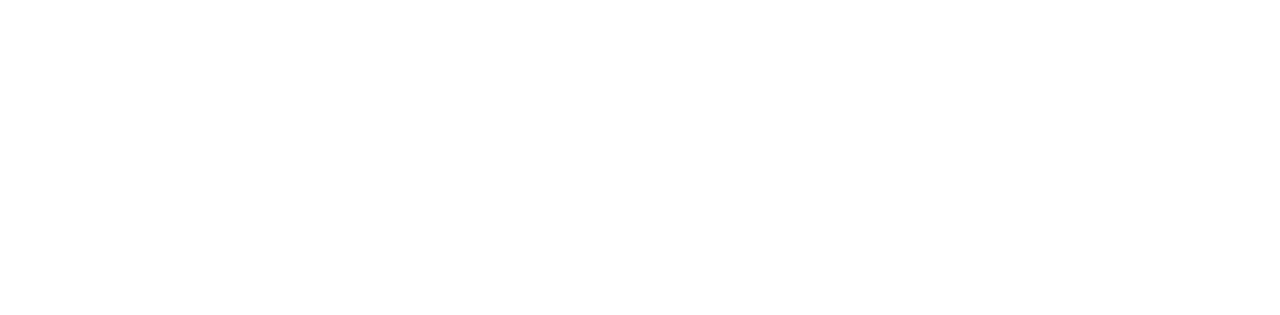
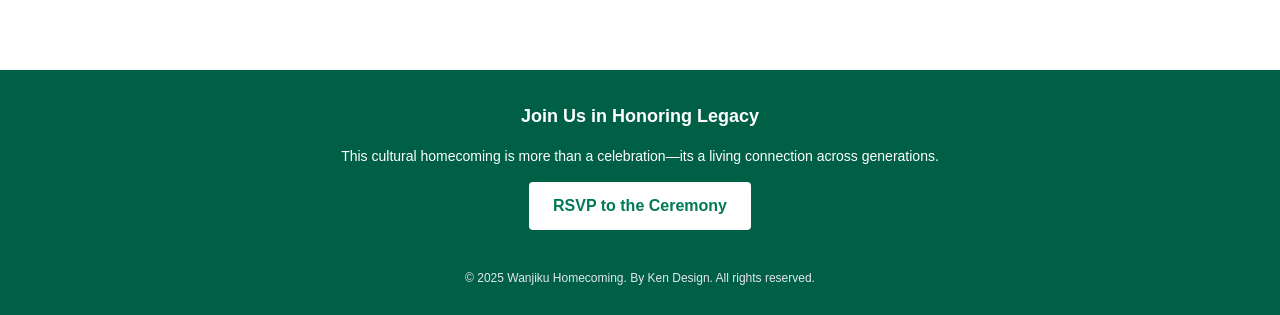
Before and after one commit to JKananda-code/wa-homecoming, a Next.js app: page /celebrations in a window 1280 px wide. Shown: the part 922-1237 px from the top of the page. Before the commit the page ends 928 px from the top, so only its background shows below. Built offline with nearby package versions, Linux system fonts and the light colour scheme.

Commit message:
commit after  adding footer to pages

```diff
--- a/app/components/Footer.tsx
+++ b/app/components/Footer.tsx
@@ -1,9 +1,19 @@
-import React from 'react'
-
-function Footer() {
+export default function Footer() {
   return (
-    <div>Footer</div>
-  )
+    <footer className="bg-emerald-800 text-white text-center py-8 px-6 mt-16">
+      <div className="max-w-4xl mx-auto space-y-4">
+        <p className="text-lg font-semibold">Join Us in Honoring Legacy</p>
+        <p className="text-sm">
+          This cultural homecoming is more than a celebration—its a living connection across generations.
+        </p>
+        <a
+          href="#"
+          className="inline-block bg-white text-emerald-700 font-semibold px-6 py-3 rounded hover:bg-emerald-100 transition"
+        >
+          RSVP to the Ceremony
+        </a>
+        <p className="text-xs text-gray-200 mt-6">© {new Date().getFullYear()} Wanjiku Homecoming. By Ken Design. All rights reserved.</p>
+      </div>
+    </footer>
+  );
 }
-
-export default Footer
--- a/app/layout.tsx
+++ b/app/layout.tsx
@@ -1,4 +1,5 @@
 import Navbar from './components/Navbar';
+import Footer from './components/Footer';
 import './globals.css';
 import type { Metadata } from 'next';
 
@@ -15,6 +16,7 @@
         <main className="min-h-screen">
           {children}
         </main>
+        <Footer />
       </body>
     </html>
   );
```
